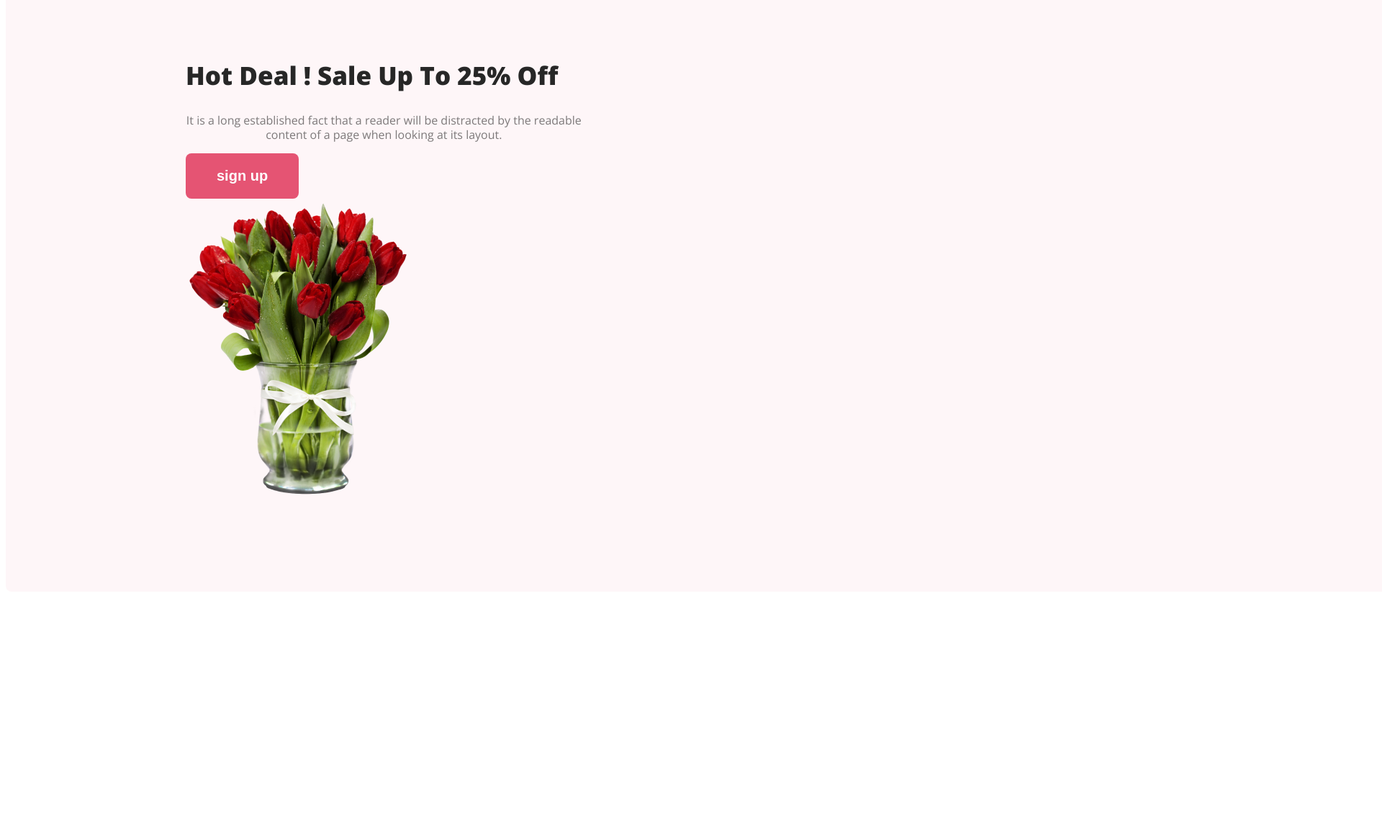
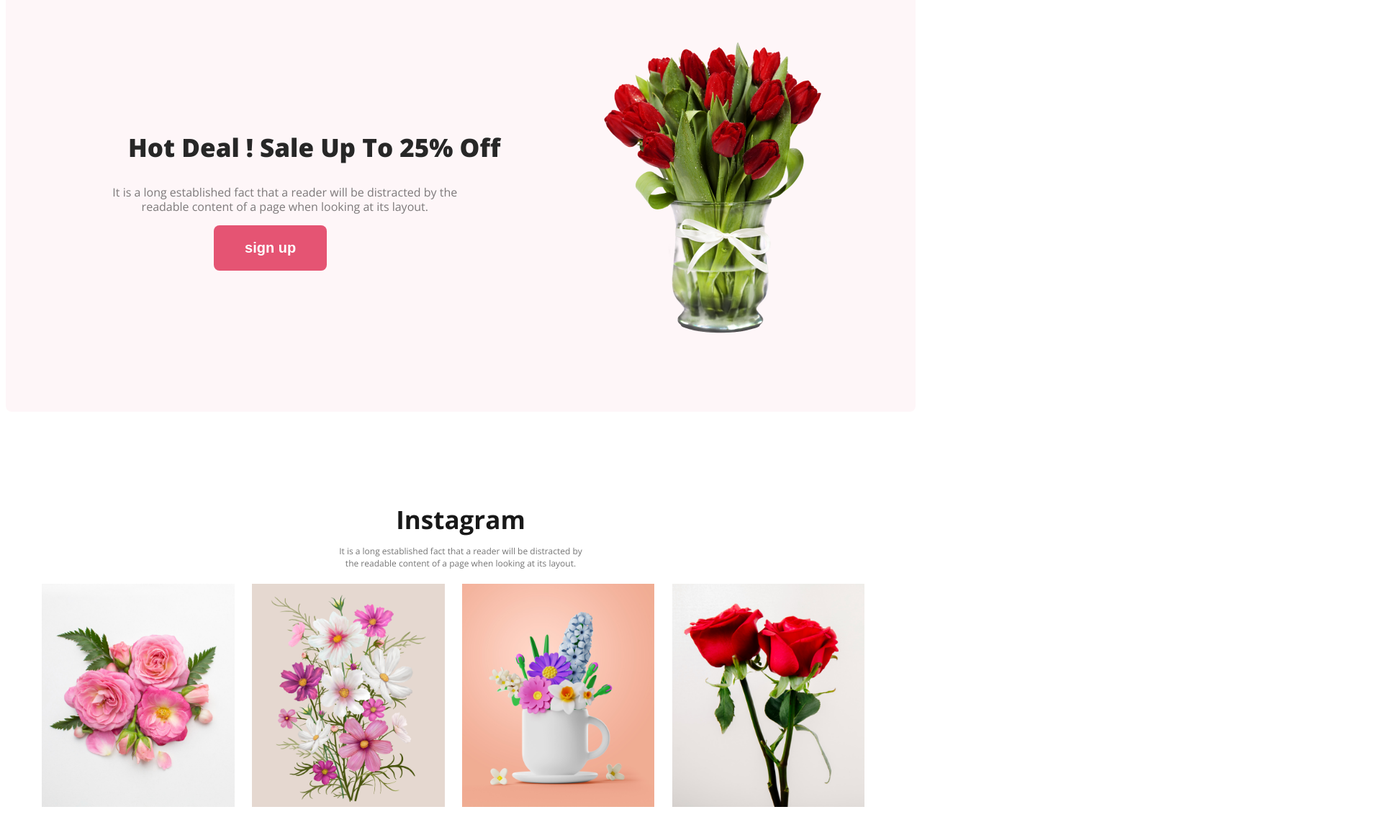
Before and after one commit to Taiyob/flower-project, a plain HTML site: page index.html in a window 1280 px wide. Shown: the part 1808-2968 px from the top of the page at 72% size, 1920 px wide, since content can reach past the window. Before the commit the page ends 2780 px from the top, so only its background shows below. Drawn offline with nearby package versions, Linux system fonts and the light colour scheme.

Commit message:
social flower finish

```diff
--- a/index.html
+++ b/index.html
@@ -71,6 +71,17 @@
                 </div>
             </div>
         </section>
+        <section>
+            <h3 class="flower-section-title">Instagram</h3>
+            <p id="featured-flower-description" class="flower-section-description">
+                It is a long established fact that a reader will be distracted by the readable content of a page when looking at its layout.
+            <div class="flower-social-images">
+                <img src="images/Flower 01.png" alt="social-image">
+                <img src="images/Rectangle 4.png" alt="social-image">
+                <img src="images/Rectangle 5.png" alt="social-image">
+                <img src="images/Rectangle 6.png" alt="social-image">
+            </div>
+        </section>
     </main>
     <footer>
 
--- a/styles/flower.css
+++ b/styles/flower.css
@@ -114,21 +114,24 @@ header{
 }
 /* deal styles*/
 .flower-deal{
-    width: 1922px;
-    height: 620px;
-    flex-shrink: 0;
+    width: 100%;
+    height: 520px;
+    display: flex;
     border-radius: 8px;
     background: rgba(229, 84, 115, 0.05);
-    padding: 150px 250px;
+    padding-top: 150px ;
+
 }
 .deals{
-    width: 30%;
+    width: 80%;
+    margin-top: 100px;
 }
 .deals h2{
     color: #272727;
     font-size: 35px;
     font-weight: 800;
     line-height: normal;
+    margin-left: 170px;
 }
 .deals p {
     color: rgba(39, 39, 39, 0.60);
@@ -136,9 +139,21 @@ header{
     font-size: 16px;
     font-weight: 200;
     line-height: 20px;
-    margin-right: 26px;
+    margin-left: 140px;
+    max-width: 60%;
 }
-.deals-image{
-    width: 30%;
-
+.deals button{
+    margin-left: 35%;
 }
+.deals-image img{
+    margin-right: 120px;
+}
+/* social images style */
+.flower-social-images{
+    margin-left: 50px;
+    margin-right:50px;
+}
+.flower-social-images img{
+    width: 23%;
+    margin-right: 20px;
+}
```
